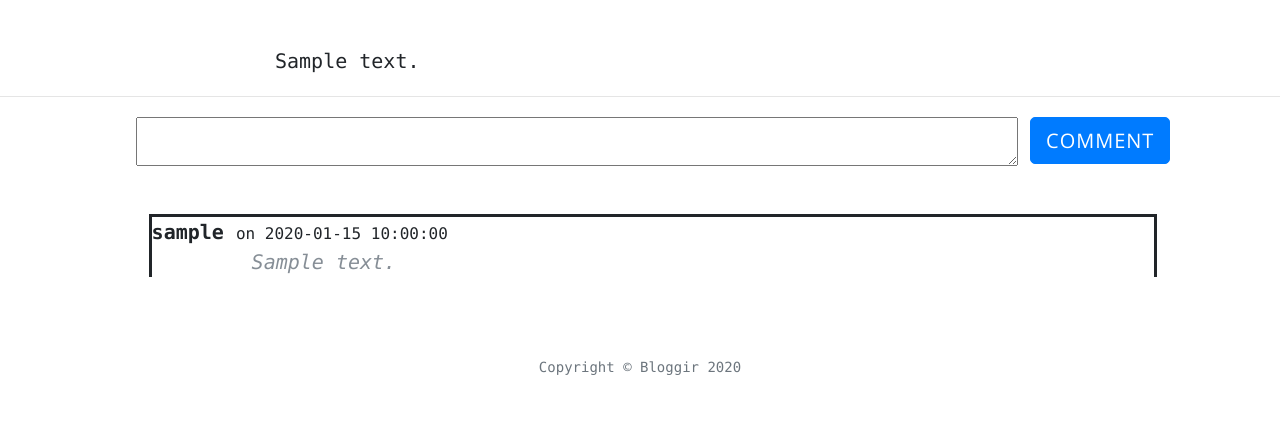
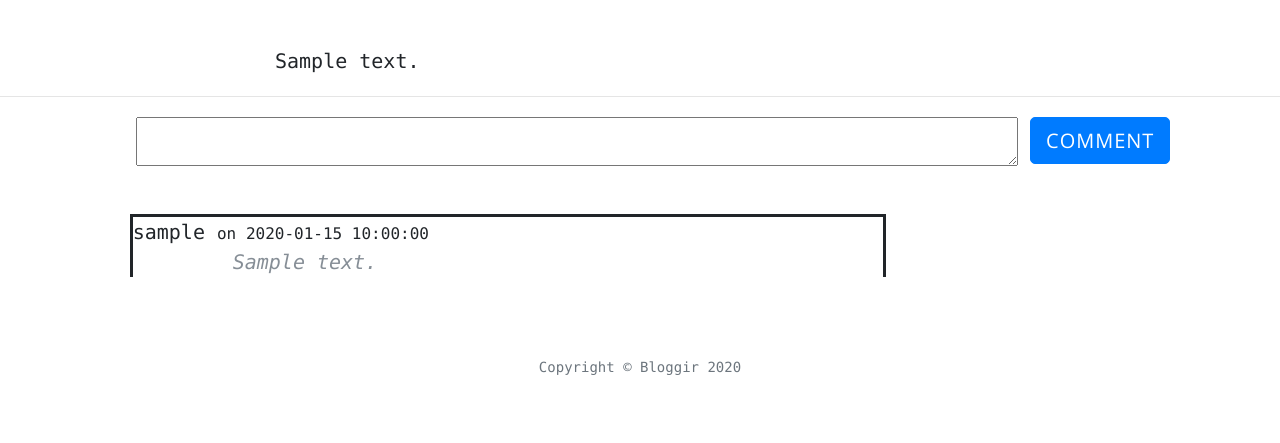
Before and after one commit to pythondeveloper360/bloggir-server, a Flask app: template templates/postview.html in a window 1280 px wide. Shown: the part 594-1037 px from the top of the page. Run offline with Flask 2, Linux system fonts and the light colour scheme; the template is opened without the code that fills it: most values are stand-ins (such as "Sample title", 1, 10 or a date in 2020); some libraries are stand-ins or nearby versions.

Commit message:
dadasdsa

```diff
--- a/templates/postview.html
+++ b/templates/postview.html
@@ -16,9 +16,9 @@
     }
 
   .onecomment {
-    width : 80%;
+    width : 60%;
     position: relative;
-    left:11%;
+    left:9.5%;
     border-style: solid;
     border-bottom: black;
     margin-top: 10px;
@@ -116,7 +116,7 @@ let login_user = `{{login_user}}`
 <div class="commentsBox">
   {% for comm in comments%}
       <div class="onecomment">
-        <div class='nameAndDate'><b>{{comm['username']}}</b> <small> on {{comm['date']}}</small> </div>
+        <div class='nameAndDate'>{{comm['username']}} <small> on {{comm['date']}}</small> </div>
         <div class='commentText'><blockquote>{{comm['comment']}}</blockquote></div>
       </div>
   {% endfor %}
--- a/utils.py
+++ b/utils.py
@@ -5,7 +5,7 @@ class JsonStr:
         if self.l:
             for i in self.l:
                 self.arr.append(dict(id=int(i.split(':')[0]), username=i.split(':')[
-                                1], comment=i.split(':')[2], date=i.split(':')[3]))
+                                1], comment=i.split(':')[2], date='-'.join(i.split(':')[3:])))
 
     def __repr__(self):
         return str(self.arr)
@@ -33,7 +33,7 @@ class JsonStr:
         return self.arr
 
     def to_string(self):
-        if self.l or self.l:
+        if self.l or self.arr:
             self.strarr = []
             for i in self.arr:
                 self.strarr.append(
```
